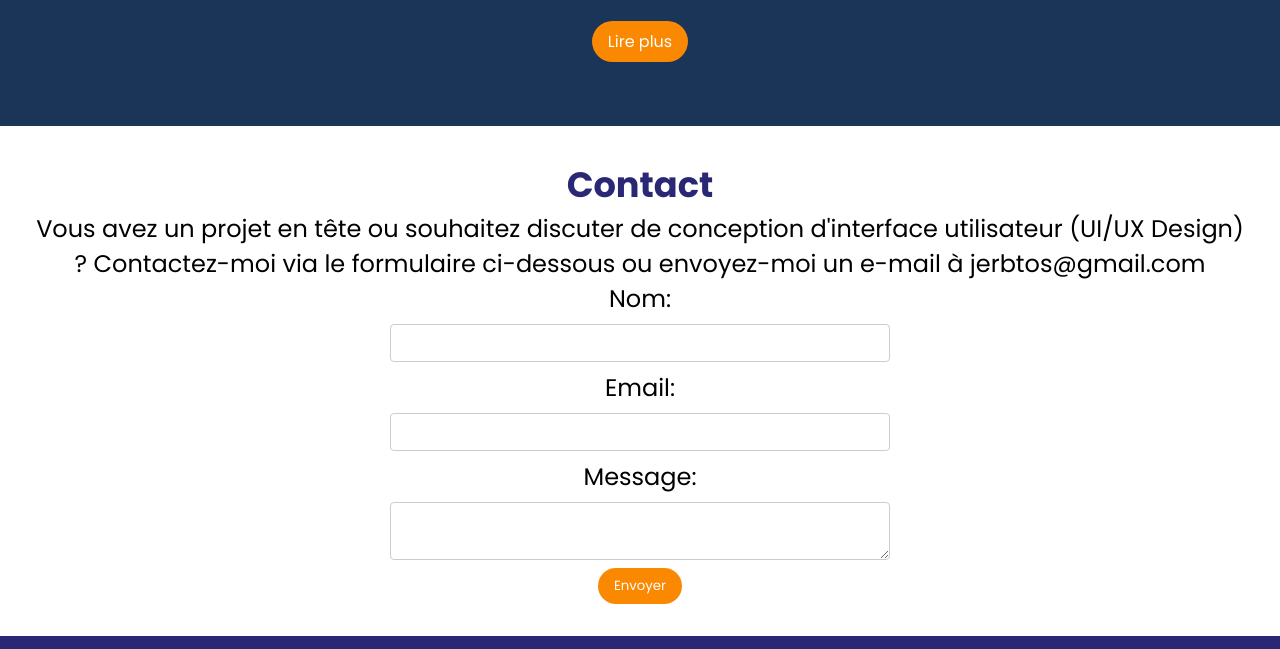
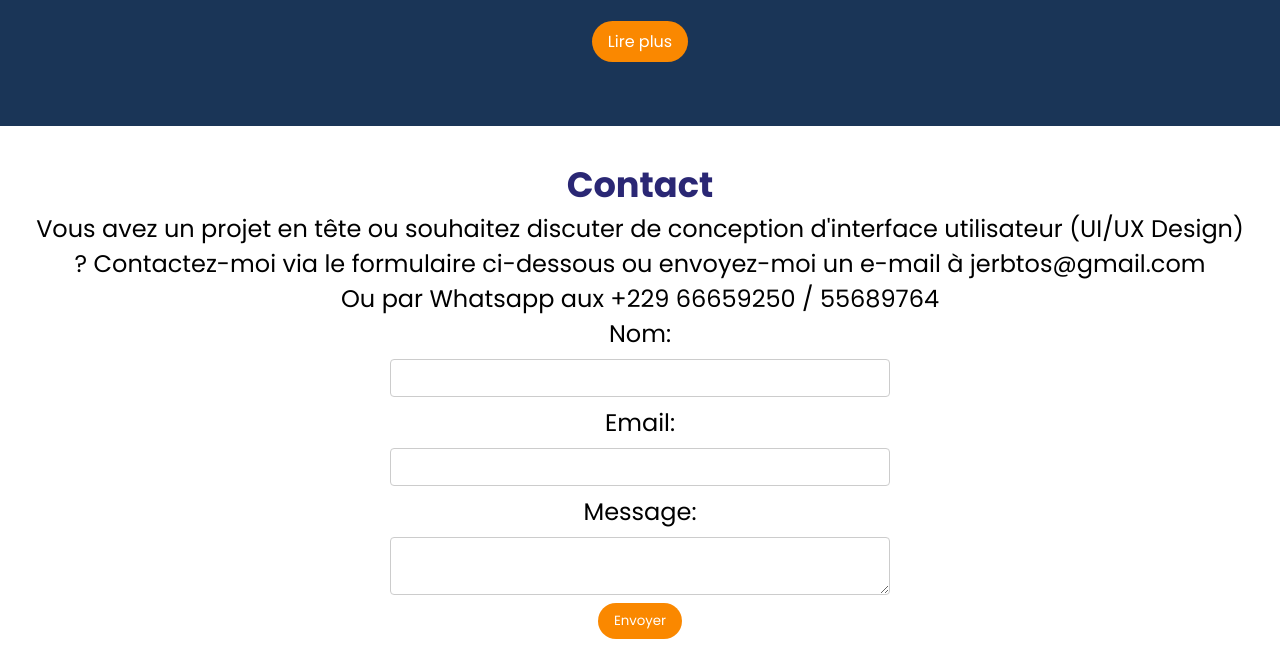
Before and after one commit to detos-githob/my-portfolio, a plain HTML site: page index.html in a window 1280 px wide. Shown: the part 5466-6115 px from the top of the page. Drawn offline with Linux system fonts and the light colour scheme.

Commit message:
version 12

```diff
--- a/index.html
+++ b/index.html
@@ -192,6 +192,7 @@
 <section id="contact">
     <h2>Contact</h2>
     <p>Vous avez un projet en tête ou souhaitez discuter de conception d'interface utilisateur (UI/UX Design) ? Contactez-moi via le formulaire ci-dessous ou envoyez-moi un e-mail à jerbtos@gmail.com</p>
+    <p>Ou par Whatsapp aux +229 66659250 / 55689764</p>
     <form action="mailto:votre-email@example.com" method="post" enctype="text/plain">
         <label for="name">Nom:</label>
         <input type="text" id="name" name="name" required>
```
